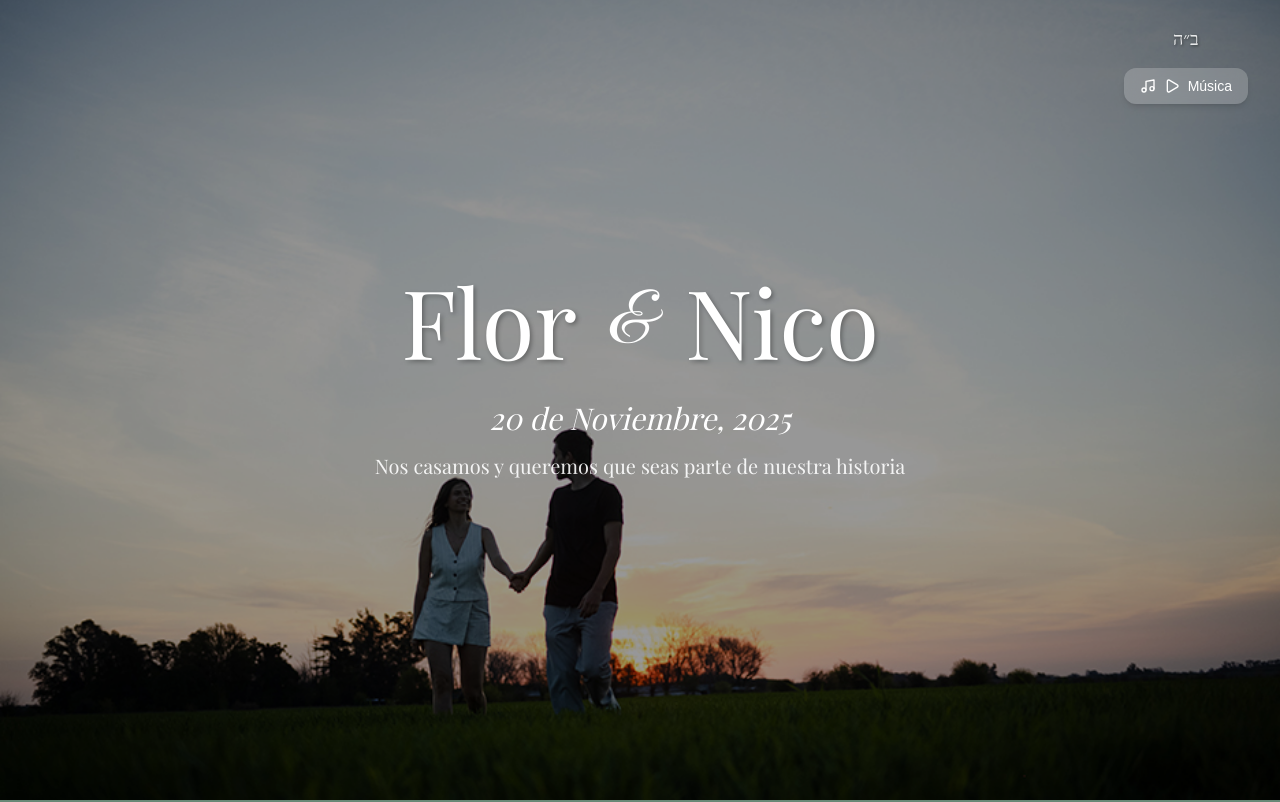
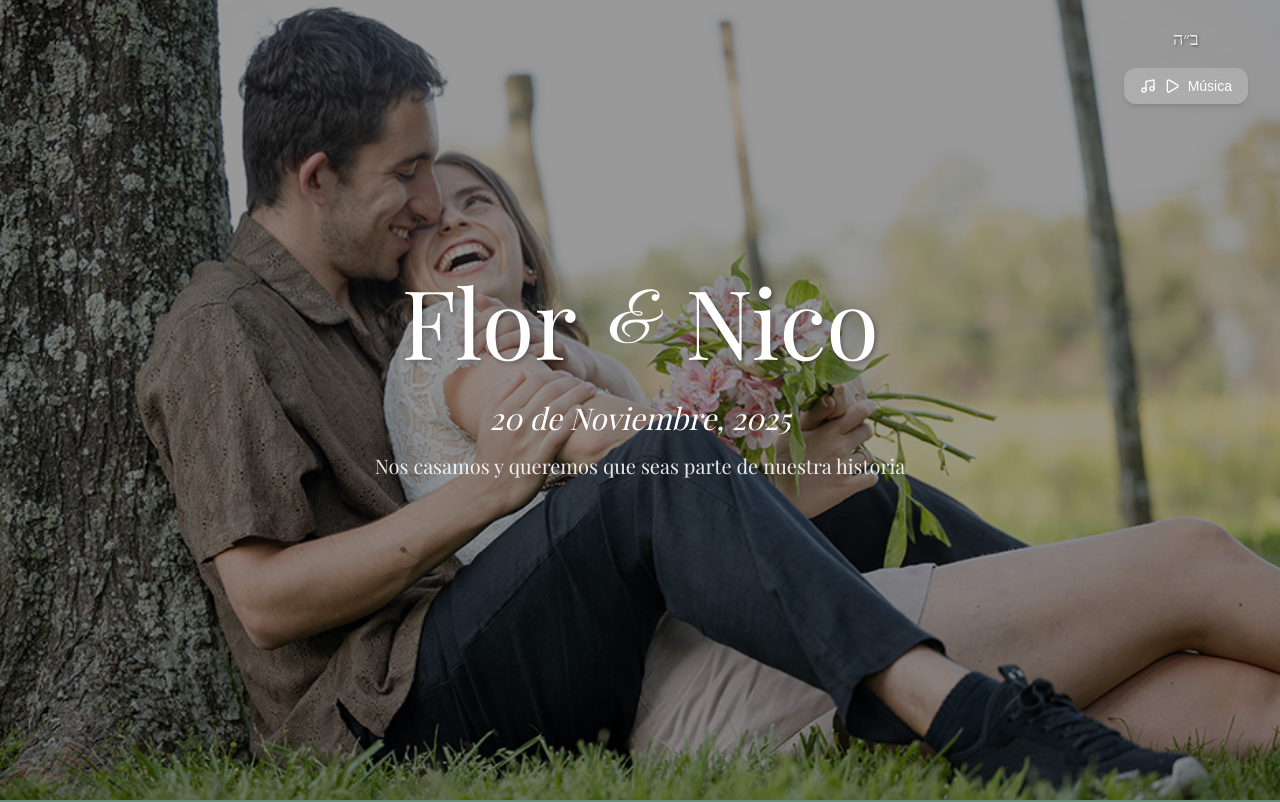
Before and after one commit to brigitteblau/nos-casamos, a React (Vite) app: page / in a window 1280 px wide. Shown: the top 802 px of the page. Built offline with nearby package versions, Linux system fonts and the light colour scheme; no server answers; the database is empty.

Commit message:
fix: Update background image in Hero component

```diff
--- a/src/hero/Hero.jsx
+++ b/src/hero/Hero.jsx
@@ -20,7 +20,7 @@ export const Hero = () => {
     <section
       className="relative h-screen min-w-full flex items-center justify-center text-white text-center overflow-hidden"
       style={{
-        backgroundImage: "url('/img/2.jpg')",
+        backgroundImage: "url('/img/5.jpg')",
         backgroundSize: "cover",
         backgroundPosition: "center",
       }}
```
Also changed, not shown: public/img/3.jpeg.
